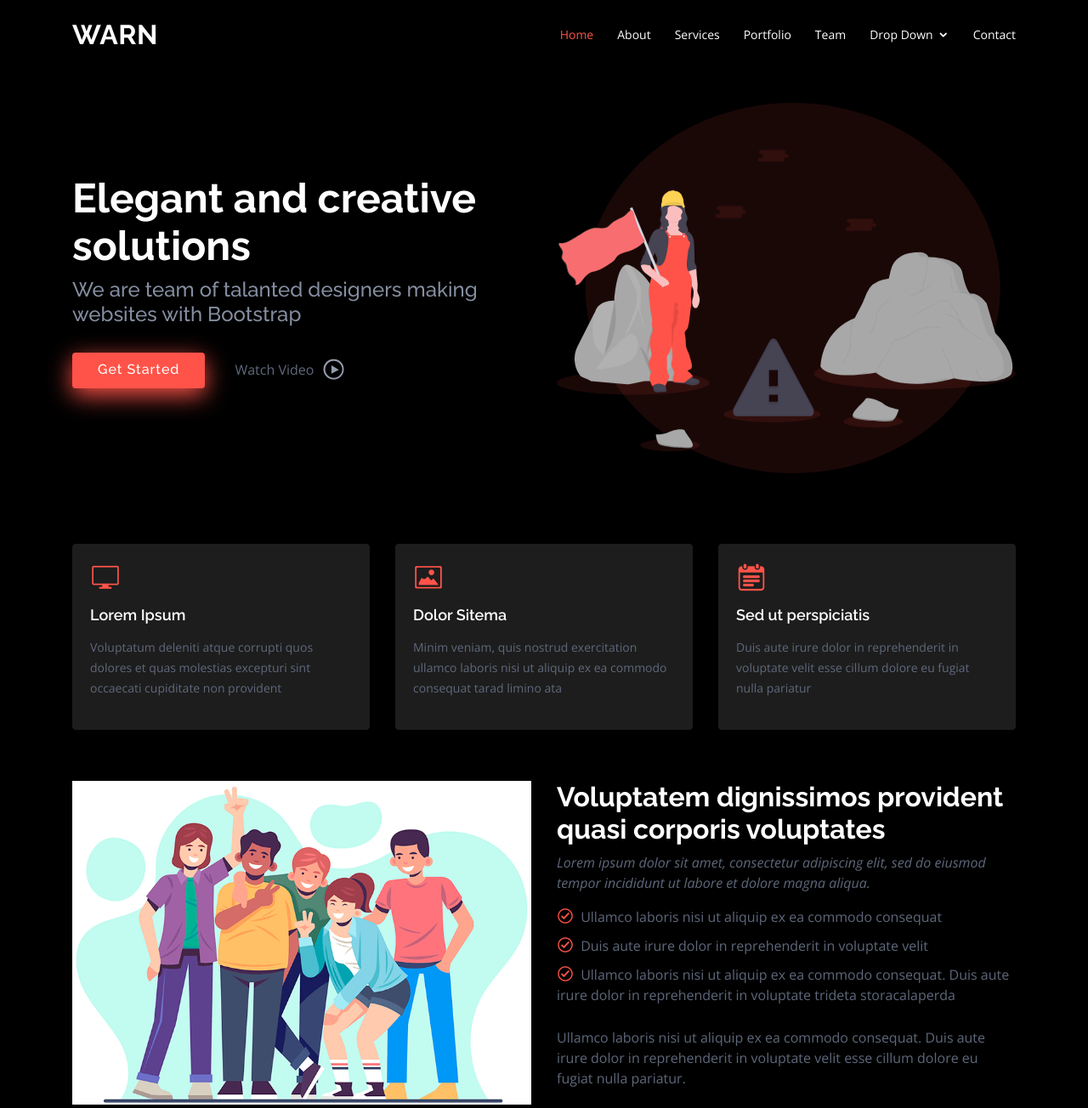
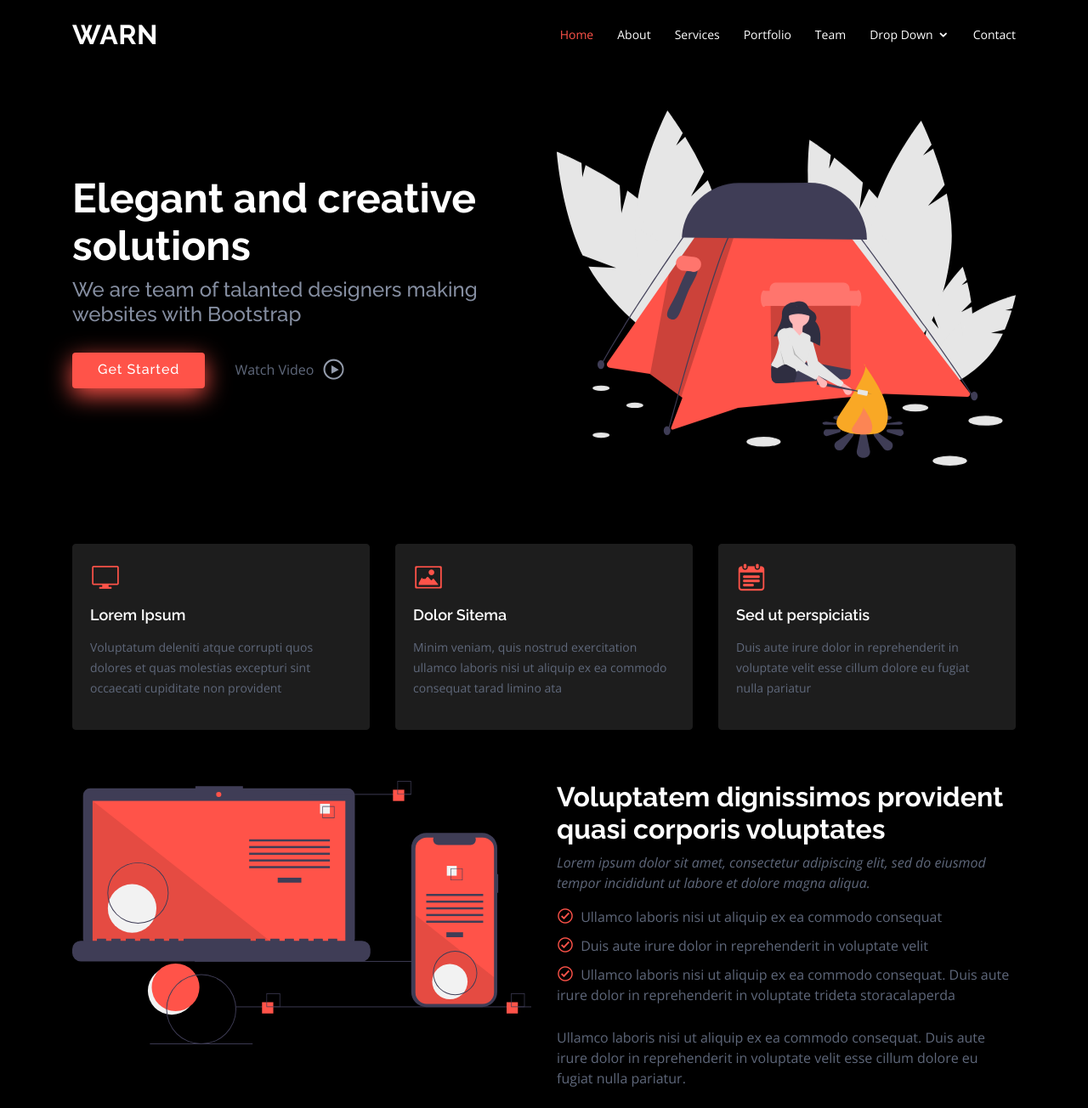
Before and after one commit to backpack455/PersonalProject, a plain HTML site: page index.html in a window 1280 px wide. Shown: the top 1304 px of the page at 85% size. Drawn offline with nearby package versions, Linux system fonts and the light colour scheme.

Commit message:
More Updates

```diff
--- a/index.html
+++ b/index.html
@@ -91,7 +91,7 @@
           </div>
         </div>
         <div class="col-lg-6 order-1 order-lg-2 hero-img">
-          <img src="warning.svg" class="img-fluid animated" alt="">
+          <img src="camping.svg" class="img-fluid animated" alt="">
         </div>
       </div>
     </div>
@@ -137,7 +137,7 @@
 
         <div class="row">
           <div class="col-lg-6">
-            <img src="assets/img/about.png" class="img-fluid" alt="">
+            <img src="comp.svg" class="img-fluid" alt="">
           </div>
           <div class="col-lg-6 pt-4 pt-lg-0 content">
             <h3 style="color: white;">Voluptatem dignissimos provident quasi corporis voluptates</h3>
```
